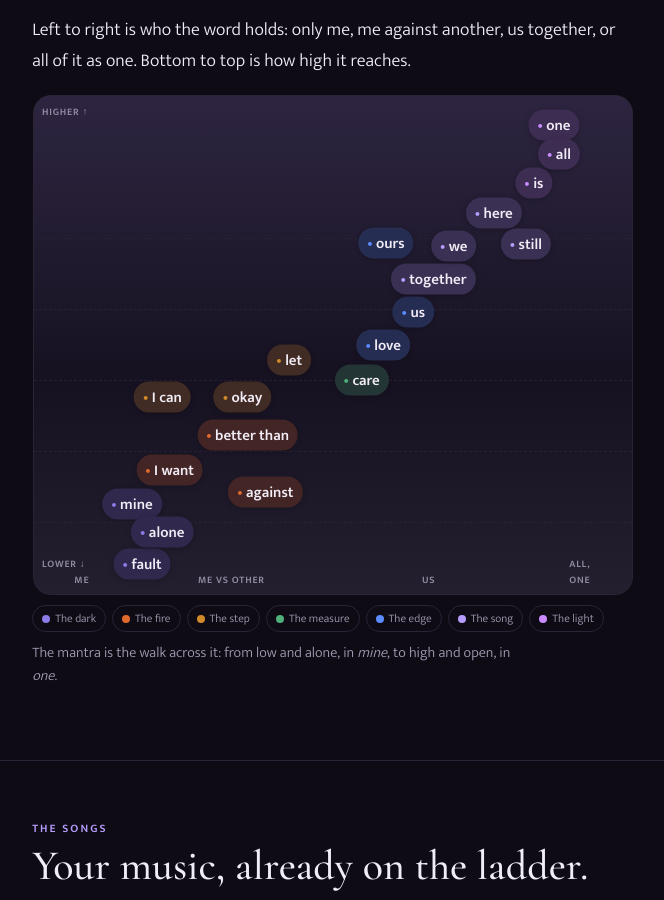
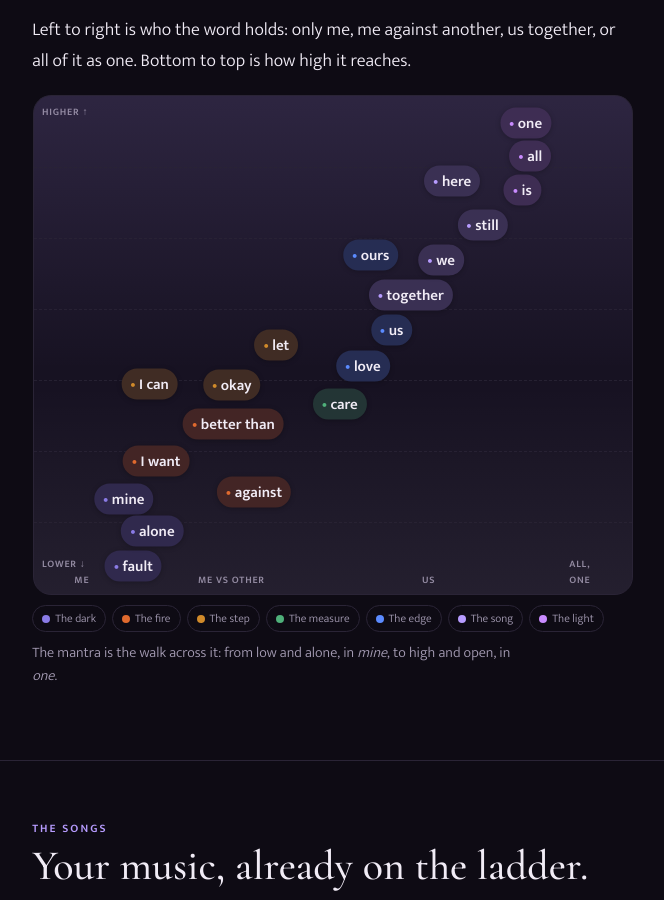
Before and after one commit to abhijaisrivastavaeee/lila, a plain HTML site: page wayup/index.html in a window 1280 px wide. Shown: the part 1890-2790 px from the top of the page, without its empty margins (307-971 px from the left). Drawn offline with nearby package versions, Linux system fonts and the light colour scheme; a web font is replaced by a local one.

Commit message:
Tighten word-map spacing so no pills touch at the corners
Co-Authored-By: Claude Opus 4.8 <noreply@anthropic.com>
Claude-Session: https://claude.ai/code/session_016H8Q35uFaC3FHWDzNXDrCf

```diff
--- a/wayup/index.html
+++ b/wayup/index.html
@@ -304,22 +304,22 @@ var REDIRECT_URI = location.origin + location.pathname;
     e.className='wf-ax';e.textContent=p[0];e.style.left=(p[1]*100)+'%';e.style.bottom='6px';e.style.transform='translateX(-50%)';map.appendChild(e);});
   /* place the words, then spread any that overlap so none sits on another or clips an edge */
   (function(){
-    var W=560,H=W/1.2,pad=14;
+    var W=560,H=W/1.2,pad=12;
     var items=WORDS.map(function(o){
-      var cx=(8+o.x*84)/100*W, cy=Math.max(6,Math.min(92,100-(o.lvl/760*100)))/100*H;
+      var cx=(7+o.x*80)/100*W, cy=Math.max(6,Math.min(93,100-(o.lvl/760*100)))/100*H;
       return {o:o,cx:cx,cy:cy,ox:cx,oy:cy,w:o.w.length*7.4+34,h:27};
     });
-    for(var t=0;t<170;t++){
+    for(var t=0;t<260;t++){
       for(var a=0;a<items.length;a++)for(var b2=a+1;b2<items.length;b2++){
         var A=items[a],B=items[b2],dx=B.cx-A.cx,dy=B.cy-A.cy;
-        var ox=(A.w+B.w)/2+8-Math.abs(dx),oy=(A.h+B.h)/2+8-Math.abs(dy);
+        var ox=(A.w+B.w)/2+10-Math.abs(dx),oy=(A.h+B.h)/2+10-Math.abs(dy);
         if(ox>0&&oy>0){
           if(ox<oy){var s=(dx<0?-1:1)*ox/2;A.cx-=s;B.cx+=s;}
           else{var s2=(dy<0?-1:1)*oy/2;A.cy-=s2;B.cy+=s2;}
         }
       }
       for(var c=0;c<items.length;c++){var it=items[c];
-        it.cx+=(it.ox-it.cx)*0.02; it.cy+=(it.oy-it.cy)*0.02;
+        it.cx+=(it.ox-it.cx)*0.012; it.cy+=(it.oy-it.cy)*0.012;
         it.cx=Math.max(pad+it.w/2,Math.min(W-pad-it.w/2,it.cx));
         it.cy=Math.max(pad+it.h/2,Math.min(H-pad-it.h/2,it.cy));}
     }
```
